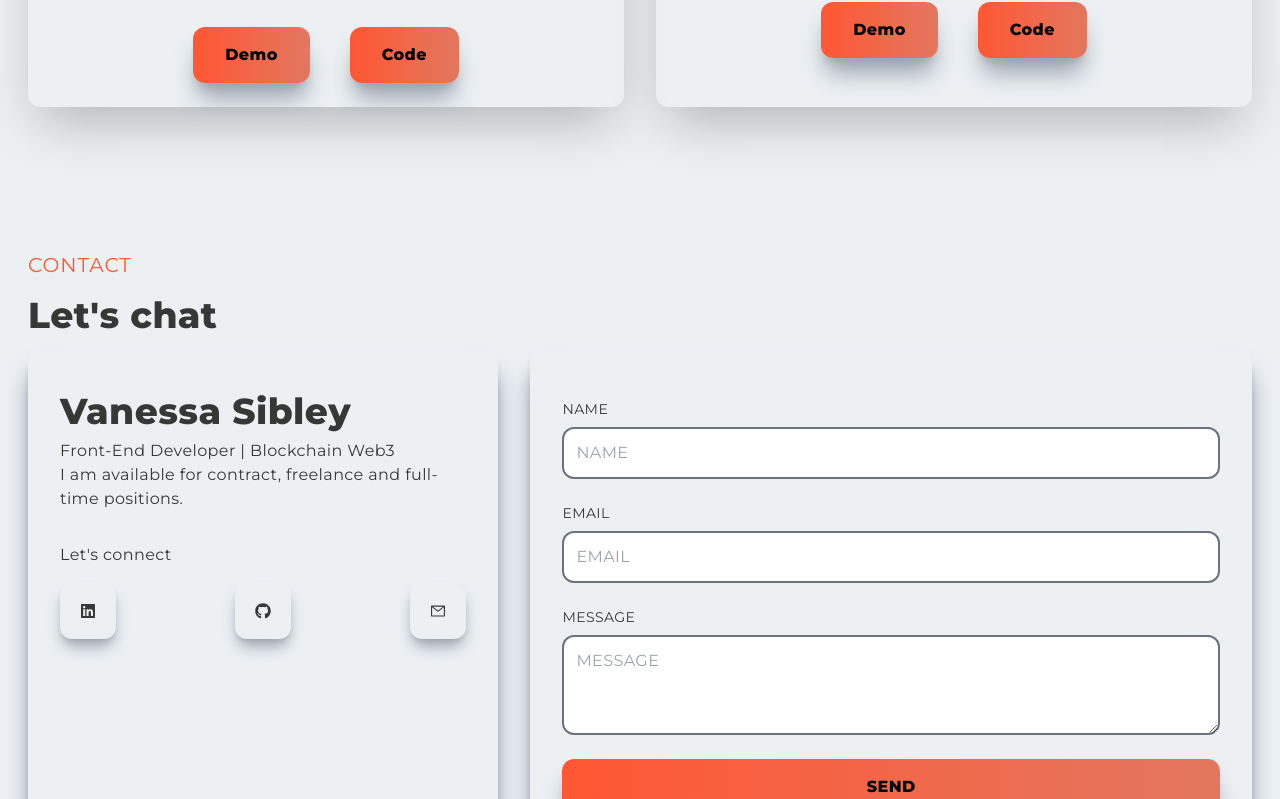
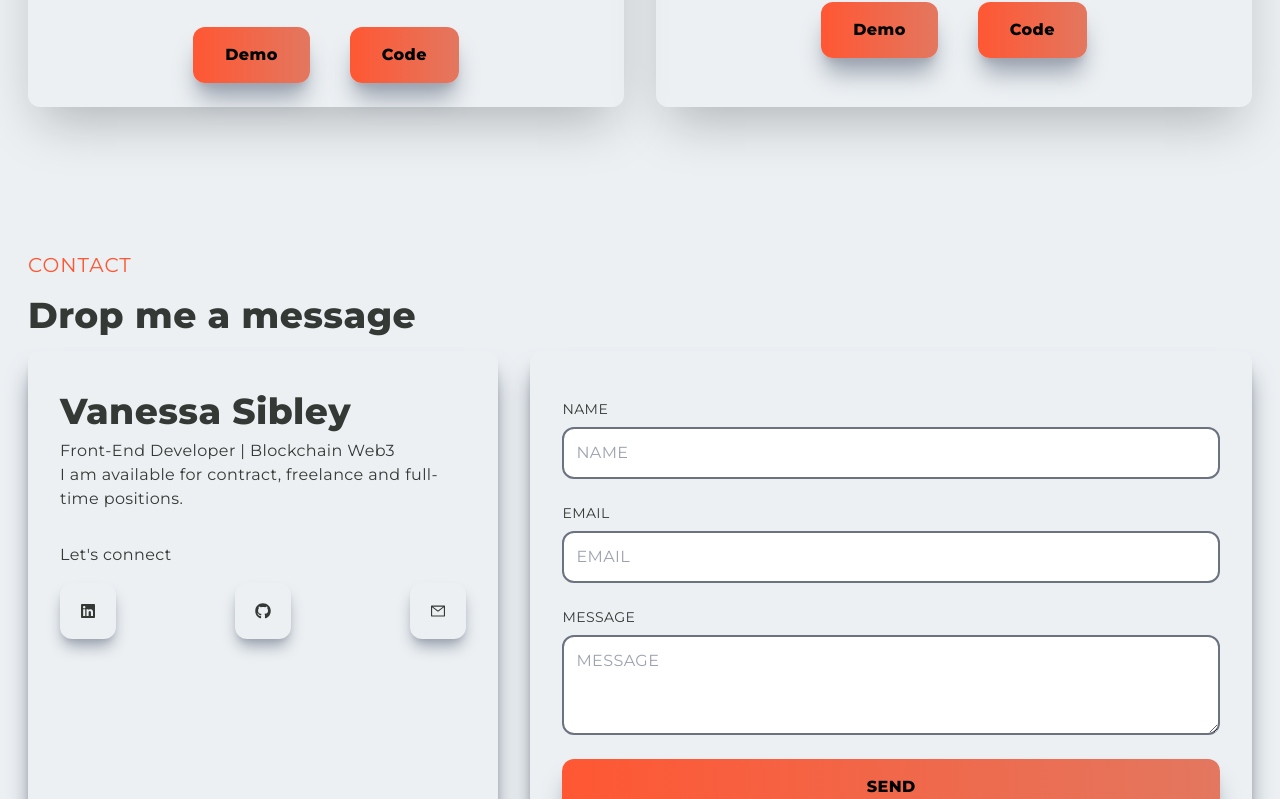
Before and after one commit to vsibley/nextjs-personal-portfolio, a Next.js app: page / in a window 1280 px wide. Shown: the part 3300-4099 px from the top of the page. Built offline with nearby package versions, Linux system fonts and the light colour scheme.

Commit message:
Starting to add in dark mode toggel button

```diff
--- a/package.json
+++ b/package.json
@@ -11,6 +11,7 @@
   "dependencies": {
     "@emailjs/browser": "^3.6.2",
     "next": "12.2.5",
+    "next-themes": "^0.2.0",
     "react": "18.2.0",
     "react-dom": "18.2.0",
     "react-icons": "^4.4.0"
--- a/pages/_app.js
+++ b/pages/_app.js
@@ -1,7 +1,12 @@
-import '../styles/globals.css'
+import "../styles/globals.css";
+import { ThemeProvider } from "next-themes";
 
 function MyApp({ Component, pageProps }) {
-  return <Component {...pageProps} />
+  return (
+    <ThemeProvider attribute='class'>
+      <Component {...pageProps} />
+    </ThemeProvider>
+  );
 }
 
-export default MyApp
+export default MyApp;
--- a/public/components/Contact.jsx
+++ b/public/components/Contact.jsx
@@ -29,7 +29,7 @@ const Contact = () => {
         <div id='contact' className='w-full lg:h-screen px-4'>
             <div className='max-w-[1240px] m-auto px-2 py-16 w-full'>
                 <p className='text-xl tracking-wider uppercase text-[#FF5733] py-4'>Contact</p>
-                <h2 className='pb-4'>Let's chat</h2>
+                <h2 className='pb-4'>Drop me a message</h2>
                 <div className='grid lg:grid-cols-5 gap-8'>
                     {/* LEFT SIDE */}
                     <div className='col-span-3 lg:col-span-2 align-middle w-full h-full shadow-xl shadow-gray-500 rounded-xl p-4'>
--- a/public/components/Navbar.jsx
+++ b/public/components/Navbar.jsx
@@ -7,6 +7,7 @@ import { FaLinkedin, FaGithub, FaInstagram } from 'react-icons/fa'
 const Navbar = () => {
     const [nav, setNav] = useState(false);
     const [shadow, setShadow] = useState(false);
+
     useEffect(() => {
         const scrollShadow = () => {
             if (window.scrollY >= 90) {
@@ -24,7 +25,7 @@ const Navbar = () => {
     }
 
     return (
-        <div className={shadow ? 'fixed w-full h-20 shadow-2xl z-[100]' : 'fixed w-full h-20  z-[100]'}>
+        <div className={shadow ? 'fixed w-full h-20 shadow-2xl bg-[#ecf0f3] z-[100]' : 'fixed w-full h-20 z-[100]'}>
             <div className='flex justify-between items-center w-full h-full px-2 2xl:px-16'>
                 <Link href='/'>
                     <Image src='/../public/assets/logo.png' alt='vs logo' width='125' height='125' />
--- a/public/components/Projects.jsx
+++ b/public/components/Projects.jsx
@@ -52,7 +52,12 @@ const Projects = () => {
                                             Demo
                                         </a>
                                     </button>
-                                    <button className='py-4 px-5 md:px-8 font-bold hover:scale-110 ease-in duration-300'>Code</button>
+                                    <button className='py-4 px-5 md:px-8 font-bold hover:scale-110 ease-in duration-300'>
+                                        <a href="https://github.com/vsibley/first-react-portfolio">
+
+                                        Code
+                                        </a>
+                                        </button>
                                 </div>
                             </div>
                         </div>
--- a/tailwind.config.js
+++ b/tailwind.config.js
@@ -1,6 +1,7 @@
 
 /** @type {import('tailwindcss').Config} */
 module.exports = {
+  darkMode: 'class',
   content: [
     "./pages/**/*.{js,ts,jsx,tsx}",
     "./public/components/**/*.{js,ts,jsx,tsx}",
```
Also changed, not shown: 1 other file (tests, documents, lock files or other folders).
